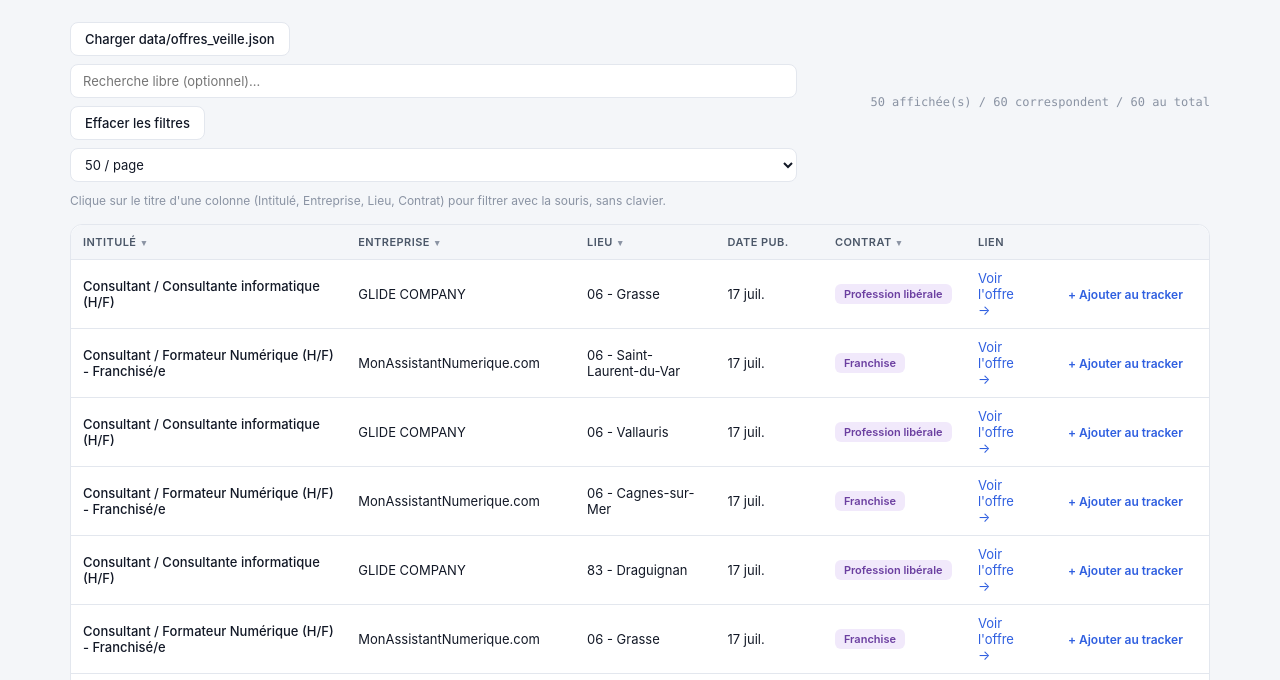
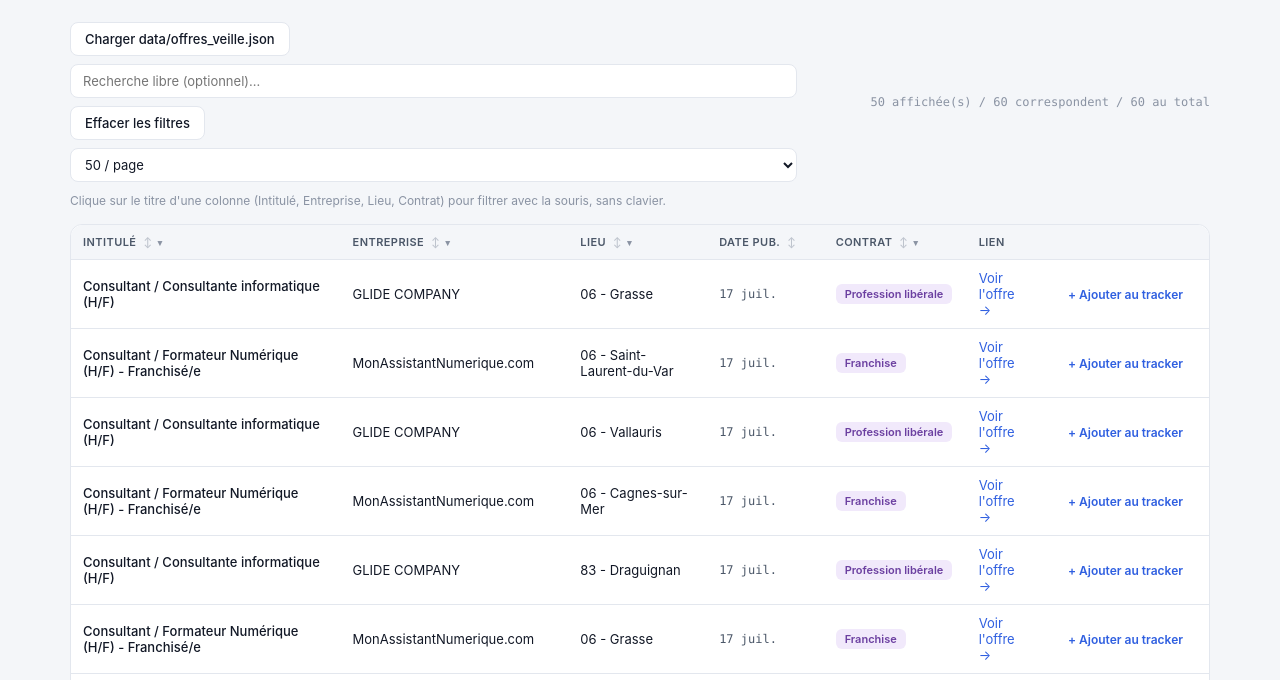
Before and after one commit to jeremdelrieux-afk/Tracker_candidatures, a website: page docs/index.html in a window 1280 px wide. Both pictures are taken after a click on the button "Veille (offres France Travail)". Shown: the part 120-800 px from the top of the page. Drawn offline with Linux system fonts and the light colour scheme.

Commit message:
Ajoute le tri par colonne et uniformise le style des dates

```diff
--- a/docs/index.html
+++ b/docs/index.html
@@ -59,6 +59,12 @@
   th .filter-caret { font-size:9px; color:var(--slate-light); }
   th.filter-active { color:var(--accent); }
   th.filter-active .filter-caret { color:var(--accent); }
+  th.sortable { cursor:pointer; }
+  .sort-label { cursor:pointer; }
+  .sort-label:hover { color:var(--ink); }
+  .sort-arrow { font-size:10px; margin-left:2px; }
+  .sort-arrow.idle { color:var(--slate-light); opacity:.5; }
+  .sort-arrow.active { color:var(--accent); }
   input[type=text], input[type=date], select { width:100%; border:1px solid transparent; background:transparent; font-size:13px; padding:3px 4px; border-radius:5px; font-family:var(--font-sans); color:var(--ink); }
   input[type=text]:hover, input[type=date]:hover, select:hover { background:var(--mist); }
   input[type=text]:focus, input[type=date]:focus, select:focus { background:var(--panel); border-color:var(--border); }
@@ -100,7 +106,7 @@
   .contrat-autre { background:#F1E9FB; color:#6B3FA0; }
 
   /* Date + repère nouveau */
-  .date-cell { display:flex; align-items:center; gap:6px; }
+  .date-cell { display:flex; align-items:center; gap:6px; font-family:var(--font-mono); font-size:12px; color:var(--slate); }
   .new-dot { width:7px; height:7px; border-radius:50%; background:#E0473B; flex-shrink:0; }
 
   /* Bouton ajouté */
@@ -376,15 +382,39 @@
   function saveAddedIds(){ localStorage.setItem(ADDED_KEY, JSON.stringify([...addedIds])); }
   const columnFilters = { intitule: new Set(), entreprise: new Set(), lieu: new Set(), typeContrat: new Set() };
   const columns = [
-    { key: 'intitule',    label: 'Intitulé' },
-    { key: 'entreprise',  label: 'Entreprise' },
-    { key: 'lieu',        label: 'Lieu' },
-    { key: 'dateCreation',label: 'Date pub.', noFilter: true },
-    { key: 'typeContrat', label: 'Contrat' },
-    { key: 'lien',        label: 'Lien', noFilter: true },
-    { key: 'action',      label: '', noFilter: true },
+    { key: 'intitule',    label: 'Intitulé',   sortable: true },
+    { key: 'entreprise',  label: 'Entreprise', sortable: true },
+    { key: 'lieu',        label: 'Lieu',       sortable: true },
+    { key: 'dateCreation',label: 'Date pub.',  sortable: true, noFilter: true },
+    { key: 'typeContrat', label: 'Contrat',    sortable: true },
+    { key: 'lien',        label: 'Lien',       sortable: false, noFilter: true },
+    { key: 'action',      label: '',           sortable: false, noFilter: true },
   ];
   let openPopoverKey = null;
+  let sortState = { key: null, dir: 'asc' };
+
+  function toggleSort(key){
+    if (sortState.key === key){
+      if (sortState.dir === 'asc') { sortState.dir = 'desc'; }
+      else { sortState.key = null; sortState.dir = 'asc'; }
+    } else {
+      sortState.key = key; sortState.dir = 'asc';
+    }
+    renderVeille();
+  }
+  function sortArrowHtml(key){
+    if (sortState.key !== key) return '<span class="sort-arrow idle">↕</span>';
+    return sortState.dir === 'asc' ? '<span class="sort-arrow active">↑</span>' : '<span class="sort-arrow active">↓</span>';
+  }
+  function applySort(list){
+    if (!sortState.key) return list;
+    const key = sortState.key;
+    const dir = sortState.dir === 'asc' ? 1 : -1;
+    return [...list].sort((a,b)=>{
+      if (key === 'dateCreation') return (new Date(a.dateCreation) - new Date(b.dateCreation)) * dir;
+      return (a[key]||'').localeCompare(b[key]||'', 'fr') * dir;
+    });
+  }
 
   function uniqueValues(key){
     return [...new Set(veille.map(o => (o[key]||'').trim()).filter(Boolean))].sort((a,b)=>a.localeCompare(b,'fr'));
@@ -407,19 +437,32 @@
   function renderHead(){
     const row = document.getElementById('veilleHeadRow');
     row.innerHTML = columns.map(col => {
-      if (col.noFilter) return `<th>${col.label}</th>`;
+      const arrow = col.sortable ? sortArrowHtml(col.key) : '';
+      const labelSpan = col.sortable
+        ? `<span class="sort-label" data-sort="${col.key}">${col.label}</span>`
+        : `<span>${col.label}</span>`;
+      if (col.noFilter){
+        return `<th class="${col.sortable?'sortable':''}"><div class="th-inner">${labelSpan}${arrow}</div></th>`;
+      }
       const active = columnFilters[col.key].size > 0;
-      return `<th class="filterable ${active?'filter-active':''}" data-col="${col.key}">
-        <div class="th-inner">${col.label} <span class="filter-caret">▾</span></div>
+      return `<th class="filterable ${active?'filter-active':''}">
+        <div class="th-inner">${labelSpan}${arrow}<span class="filter-caret" data-filtercol="${col.key}">▾</span></div>
       </th>`;
     }).join('');
 
-    row.querySelectorAll('th.filterable').forEach(th=>{
-      th.addEventListener('click', (e)=>{
+    row.querySelectorAll('.filter-caret[data-filtercol]').forEach(caret=>{
+      caret.addEventListener('click', (e)=>{
         e.stopPropagation();
-        const key = th.dataset.col;
+        const key = caret.dataset.filtercol;
+        const th = caret.closest('th');
         if (openPopoverKey === key){ closePopover(); return; }
         openPopover(th, key);
+      });
+    });
+    row.querySelectorAll('.sort-label[data-sort]').forEach(el=>{
+      el.addEventListener('click', (e)=>{
+        e.stopPropagation();
+        toggleSort(el.dataset.sort);
       });
     });
   }
@@ -552,7 +595,7 @@
   function renderVeille(keepPopover){
     if (!keepPopover) closePopover();
     renderHead();
-    const filtered = getFilteredVeille();
+    const filtered = applySort(getFilteredVeille());
     const shown = pageSize === 'all' ? filtered : filtered.slice(0, pageSize);
     const countText = shown.length < filtered.length
       ? `${shown.length} affichée(s) / ${filtered.length} correspondent / ${veille.length} au total`
```
